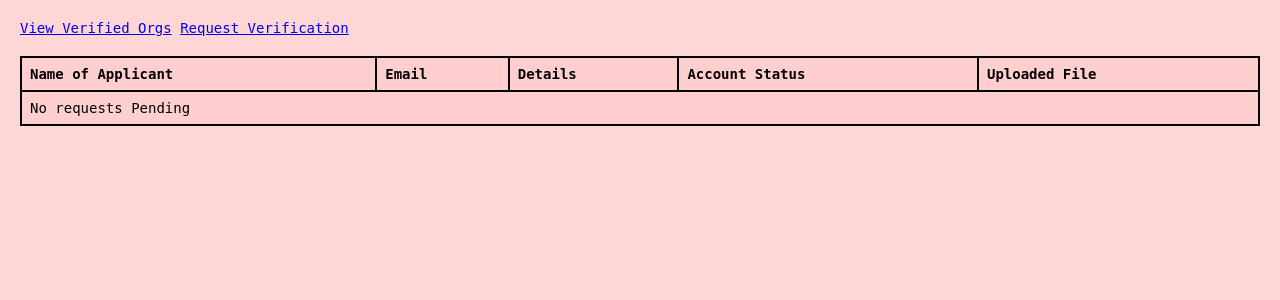
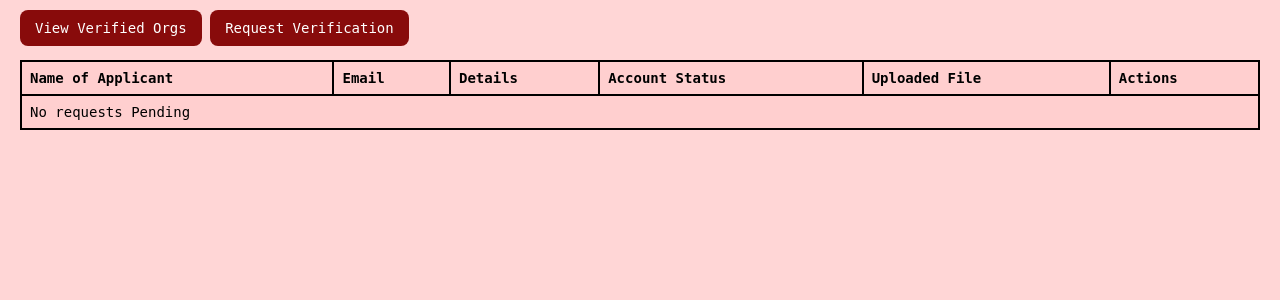
Before and after one commit to RaizaPagatpatan/appdevproject_repository, a Django app: template eveappdev/eveapp/templates/verify_home.html in a window 1280 px wide. Shown: the part 84-384 px from the top of the page. Run offline with Django 4.2, Linux system fonts and the light colour scheme; the template is opened without the code that fills it, so the values that code supplies are empty.

Commit message:
verify home css

```diff
--- /dev/null
+++ b/eveappdev/eveapp/static/css/verifyhome.css
@@ -0,0 +1,78 @@
+body{
+    background-color: #ffd6d6;
+    margin: 0;
+    margin-bottom: 5vh;
+    padding: 0px;
+    display: block;
+    text-align: left;
+    justify-content: center;
+    overflow: hidden;
+    font-family: monospace;
+    font-size: 14px;
+    /*height: 50vh; /* Adjust the height as needed */
+}
+
+.button-container{
+    margin: 10px;
+    padding: 10px;
+    position: fixed;
+    text-align: left;
+}
+.button-container a{
+    margin-bottom: 10px;
+    background-color: #880b0b; /* Set the button background color */
+    color: white; /* Set the button text color */
+    text-decoration: none;
+    padding: 10px 15px; /* Adjust padding as needed */
+
+    border: none;
+    border-radius: 8px;
+    cursor: pointer;
+    transition: background-color 0.5s ease;
+}
+.button-container a:hover {
+    background-color: #d34f57;
+}
+.container1{
+    padding: 20px;
+    padding-top: 40px;
+    max-width: 100%; /* Set the maximum width to 100% of the parent container or viewport */
+    max-height: 80vh;
+    overflow-y: auto;
+    overflow-x: auto;
+}
+
+.container1 table{
+    background-color: #ffcfcf;
+    margin-top: 20px;
+    width: 100%; /* Make the table take up 100% of the container */
+    border-collapse: collapse;
+}
+
+.container1 th, .container1 td {
+    border: 2px solid #000000; /* Add borders to table cells */
+    padding: 8px; /* Add padding for better spacing */
+    text-align: left; /* Align text to the left */
+}
+
+td{
+    max-width: 150px;
+    overflow: hidden;
+    overflow-wrap: break-word; /* Allow the text to wrap within the cell */
+    word-wrap: break-word; /* For compatibility with some browsers */
+}
+.action-buttons button{
+    background-color: #880b0b; /* Set the button background color */
+    margin-top: 5px;
+    width: 100px;
+    color: white; /* Set the button text color */
+    padding: 10px 15px; /* Adjust padding as needed */
+
+    border: none;
+    border-radius: 16px;
+    cursor: pointer;
+    transition: background-color 0.5s ease;
+}
+.action-buttons button:hover {
+    background-color: #d34f57;
+}
--- a/eveappdev/eveapp/templates/verify_home.html
+++ b/eveappdev/eveapp/templates/verify_home.html
@@ -10,18 +10,18 @@
     {% endblock %}
 
     {% block styles %}
-    <link rel="stylesheet" type="text/css" href="{% static 'css/orgeventlist.css' %}">
+    <link rel="stylesheet" type="text/css" href="{% static 'css/verifyhome.css' %}">
     {% endblock %}
 </head>
 
 <body>
 {% block content %}
     <main>
-        <div class="container">
-            <div class="button-container">
-                <a href="#">View Verified Orgs</a>
-                <a href="{% url 'verify' %}" >Request Verification</a>
-            </div>
+        <div class="button-container">
+            <a href="#">View Verified Orgs</a>
+            <a href="{% url 'verify' %}" >Request Verification</a>
+        </div>
+        <div class="container1">
             <table>
                 <thead>
                     <tr>
@@ -30,6 +30,7 @@
                         <th>Details</th>
                         <th>Account Status</th>
                         <th>Uploaded File</th>
+                        <th>Actions</th>
                     </tr>
                 </thead>
                 <tbody>
@@ -40,9 +41,7 @@
                             <td>{{ org_list.details }}</td>
                             <td>{{ org_list.account_status }}</td>
                             <td>{{ org_list.upload_file }}</td>
-
                             <td class="action-buttons">
-                                <button class="edit-button">Edit</button>
                                 <button class="cancel-button">Cancel</button>
                             </td>
                         </tr>
```
